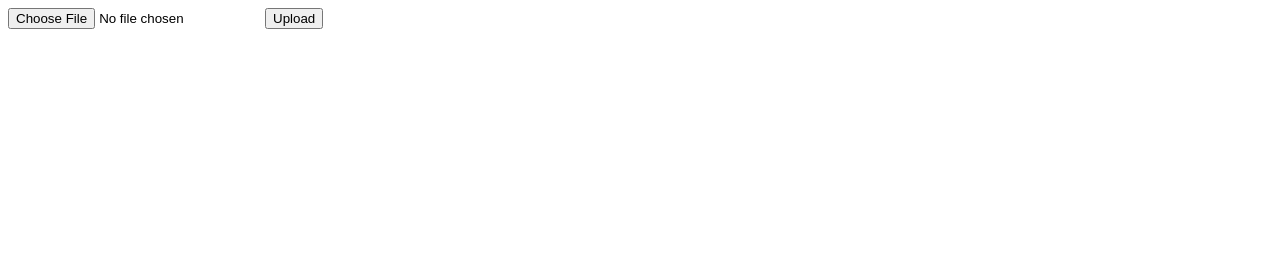
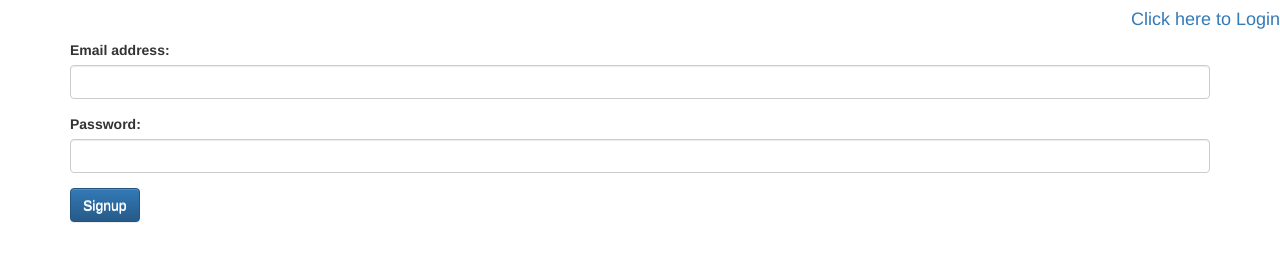
Before and after one commit to Jb-Za/AwsAssignment, a website: page src/views/signup.html in a window 1280 px wide. Drawn offline with nearby package versions, Linux system fonts and the light colour scheme.

Commit message:
mmmmmmmmmm

```diff
--- a/src/controllers/login.js
+++ b/src/controllers/login.js
@@ -43,7 +43,7 @@ const login = (req, res)  =>{
         }
 
         if (password == data.password) {
-            return res.sendFile(path.join(`${__dirname}/../views/success.html`));;
+            return res.sendFile(path.join(`${__dirname}/../views/success.html`));
         }
         else {
             return res.status(500).send();
--- a/src/views/signup.html
+++ b/src/views/signup.html
@@ -1,25 +1,33 @@
 <!DOCTYPE html>
 <html>
- <head>
-  <title> Ajax JavaScript File Upload Example </title>
- </head>
- <body>
-  <!-- HTML5 Input Form Elements -->
-  <input id="fileupload" type="file" name="fileupload" />
-  <button id="upload-button" onclick="uploadFile()"> Upload </button>
-
-  <!-- Ajax JavaScript File Upload Logic -->
-  <script>
-  async function uploadFile() {
-  let formData = new FormData();
-  formData.append("file", fileupload.files[0]);
-  await fetch('/upload.php', {
-    method: "POST",
-    body: formData
-  });
-  alert('The file has been uploaded successfully.');
-  }
-  </script>
-
- </body>
+  <head>
+    <meta name="viewport" content="width=device-width, height=device-height, initial-scale=1.0, user-scalable=yes">
+    <link rel="stylesheet" href="https://maxcdn.bootstrapcdn.com/bootstrap/3.3.7/css/bootstrap.min.css" integrity="sha384-BVYiiSIFeK1dGmJRAkycuHAHRg32OmUcww7on3RYdg4Va+PmSTsz/K68vbdEjh4u" crossorigin="anonymous">
+    <script src="https://code.jquery.com/jquery-1.11.0.min.js" integrity="sha256-spTpc4lvj4dOkKjrGokIrHkJgNA0xMS98Pw9N7ir9oI=" crossorigin="anonymous"></script>
+    <link rel="stylesheet" href="https://maxcdn.bootstrapcdn.com/bootstrap/3.3.7/css/bootstrap-theme.min.css" integrity="sha384-rHyoN1iRsVXV4nD0JutlnGaslCJuC7uwjduW9SVrLvRYooPp2bWYgmgJQIXwl/Sp" crossorigin="anonymous">
+    <script src="https://maxcdn.bootstrapcdn.com/bootstrap/3.3.7/js/bootstrap.min.js" integrity="sha384-Tc5IQib027qvyjSMfHjOMaLkfuWVxZxUPnCJA7l2mCWNIpG9mGCD8wGNIcPD7Txa" crossorigin="anonymous"></script>
+    <script src="https://code.jquery.com/jquery-3.3.1.min.js"></script>
+    <link rel="stylesheet" type="text/css" href="/css/tree.css" />
+  </head>
+  <body>
+      <div class="text-right"><h4><a href="/">Click here to Login </a></h4></div>
+        <div class="center">
+            <div class="container">
+                <form action="/signup" method="post">
+                    <div class="form-group">
+                        <label for="email">Email address:</label>
+                        <input type="email" class="form-control" name="email">
+                    </div>
+                    <div class="form-group">
+                        <label for="pwd">Password:</label>
+                        <input type="password" class="form-control" name="pwd">
+                    </div>
+                    <!-- <div class="checkbox">
+                        <label><input type="checkbox"> Remember me</label>
+                    </div> -->
+                    <button type="submit" class="btn btn-default btn-primary">Signup</button>
+                </form>
+            </div>
+        </div>
+    </body>
 </html>
```
